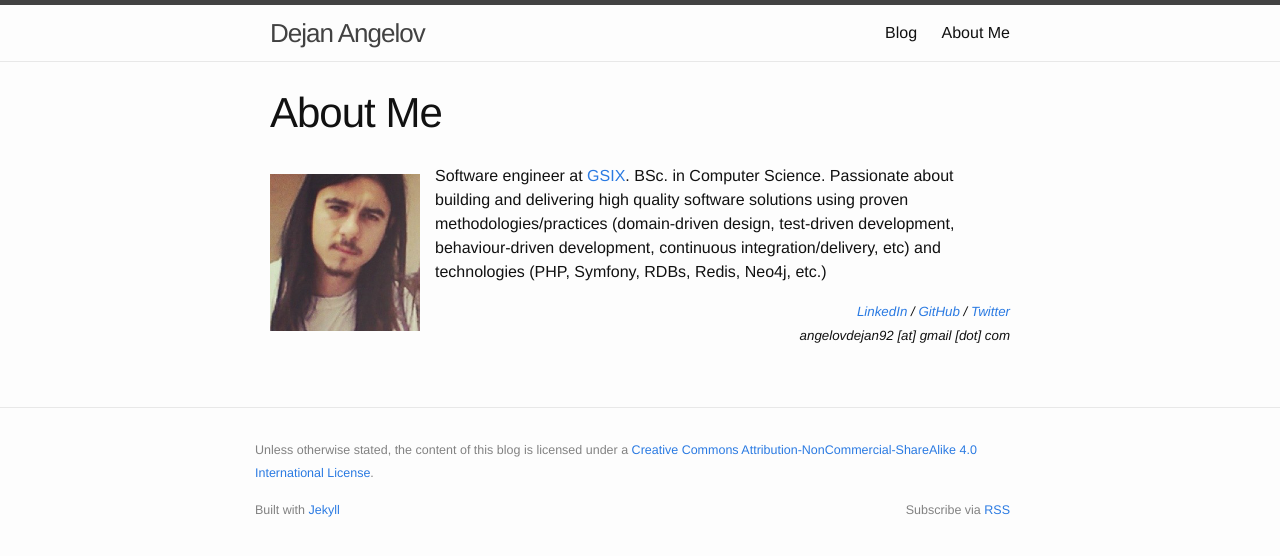
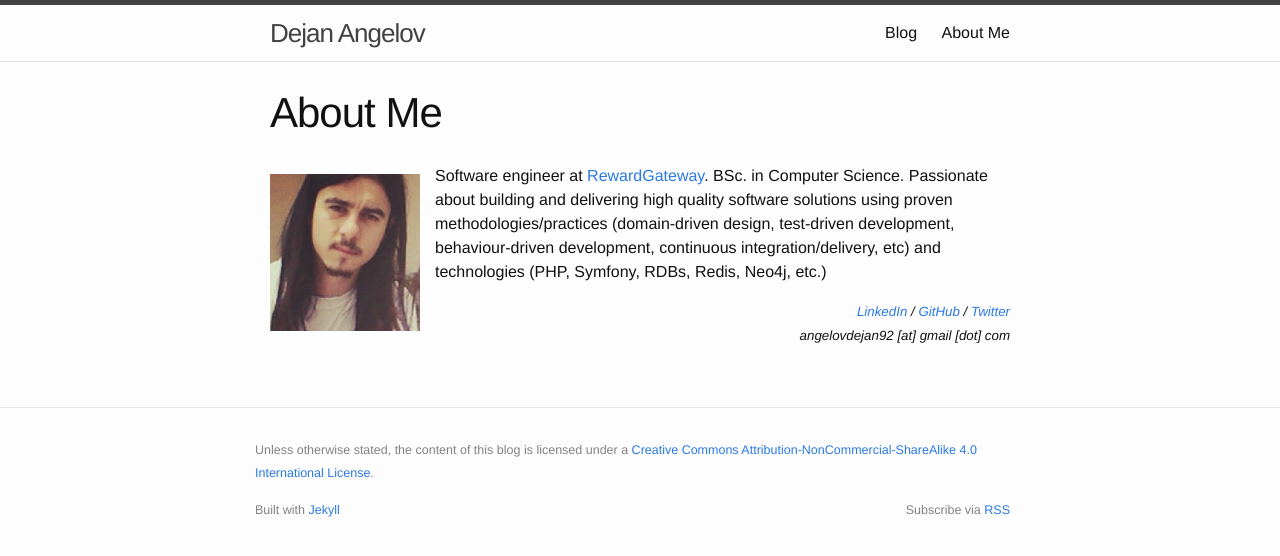
Before and after one commit to angelov/angelov.github.io, a Jekyll site: the page built from about.md, in a window 1280 px wide. Shown: the top 556 px of the page. Built offline with Jekyll 4.4.1, drawn with Linux system fonts in a browser that asks for light colours.

Commit message:
updated about me page

```diff
--- a/about.md
+++ b/about.md
@@ -6,7 +6,7 @@ permalink: /about/
 
 <img class="img-left" src="{{ site.url }}/images/100_4188-cropped.png" style="width: 150px">
 
-Software engineer at [GSIX](http://gsix.me). BSc. in Computer Science. Passionate about building and delivering high quality software solutions using proven methodologies/practices (domain-driven design, test-driven development, behaviour-driven development, continuous integration/delivery, etc) and technologies (PHP, Symfony, RDBs, Redis, Neo4j, etc.)
+Software engineer at [RewardGateway](https://www.rewardgateway.com/). BSc. in Computer Science. Passionate about building and delivering high quality software solutions using proven methodologies/practices (domain-driven design, test-driven development, behaviour-driven development, continuous integration/delivery, etc) and technologies (PHP, Symfony, RDBs, Redis, Neo4j, etc.)
 
 <p style="text-align: right">
 <small><em>
```
